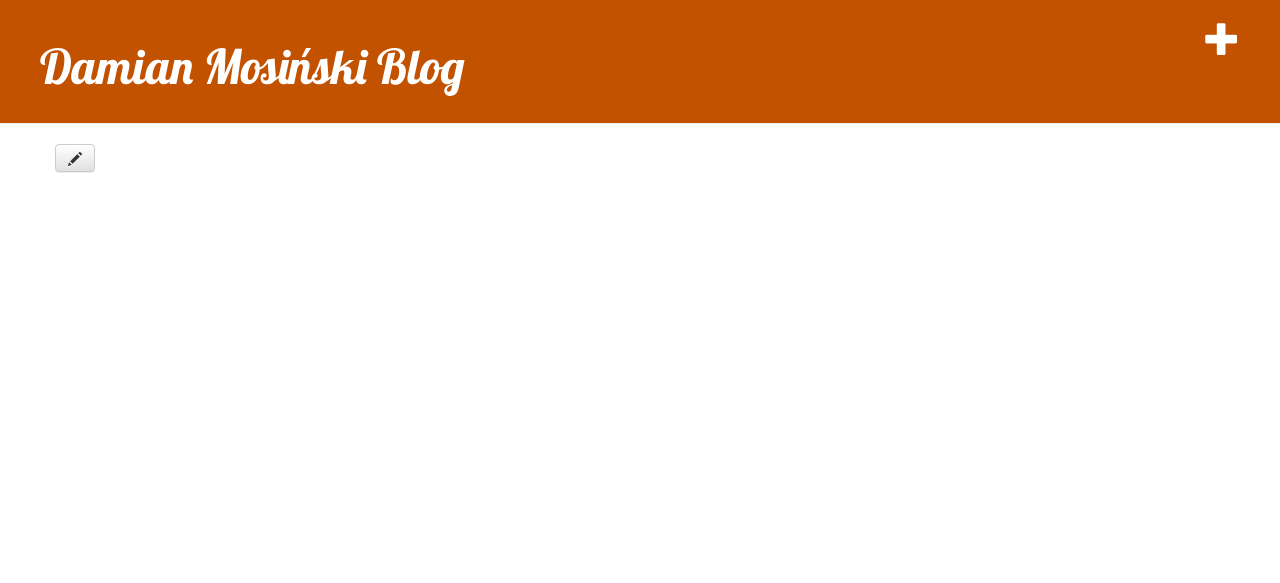
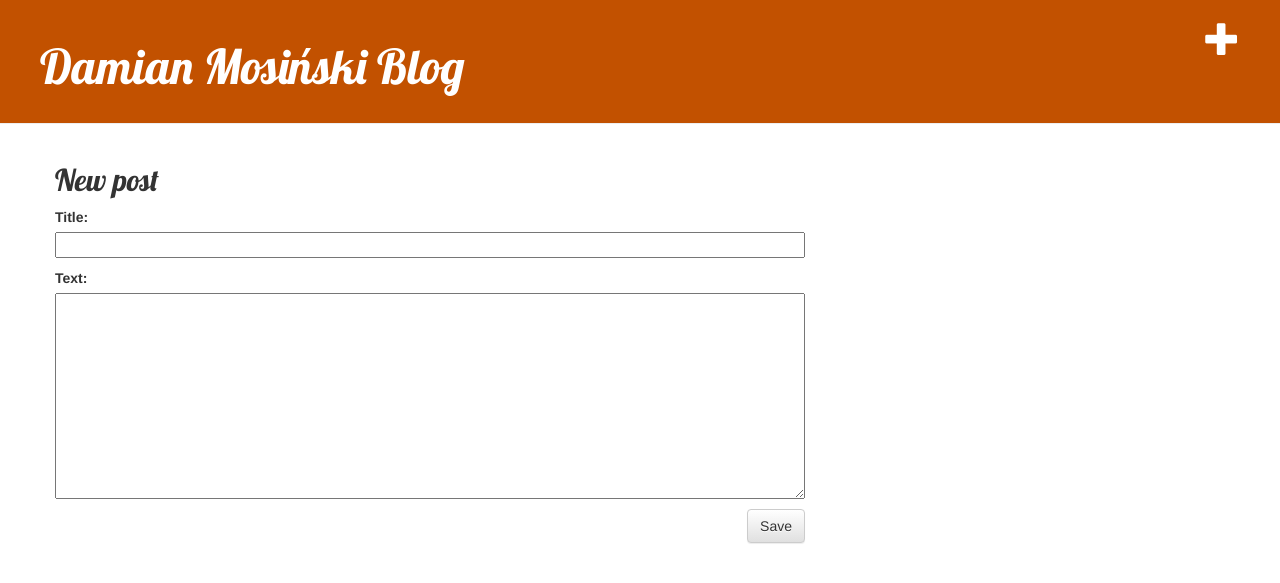
Before and after one commit to Straicur/Straicur-aplikacje-internetowe-Mosinski-185ic, a Django app: page /post/new/ in a window 1280 px wide. Shown: the top 583 px of the page. Run offline with Django 3.2, Linux system fonts and the light colour scheme; some libraries are stand-ins or nearby versions.

Commit message:
Zmiana 8

```diff
--- a/blog/templates/blog/post_detail.html
+++ b/blog/templates/blog/post_detail.html
@@ -7,7 +7,8 @@
                 {{ post.published_date }}
             </div>
         {% endif %}
-        <h2>{{ post.title }}</h2>
+        <a class="btn btn-default" href="{% url 'post_edit' pk=post.pk %}"><span class="glyphicon glyphicon-pencil"></span></a>
+        <h1>{{ post.title }}</h1>
         <p>{{ post.text|linebreaksbr }}</p>
     </div>
 {% endblock %}
--- a/blog/templates/blog/post_edit.html
+++ b/blog/templates/blog/post_edit.html
@@ -1,14 +1,9 @@
 {% extends 'blog/base.html' %}
 
 {% block content %}
-    <div class="post">
-        {% if post.published_date %}
-            <div class="date">
-                {{ post.published_date }}
-            </div>
-        {% endif %}
-        <a class="btn btn-default" href="{% url 'post_edit' pk=post.pk %}"><span class="glyphicon glyphicon-pencil"></span></a>
-        <h1>{{ post.title }}</h1>
-        <p>{{ post.text|linebreaksbr }}</p>
-    </div>
+    <h2>New post</h2>
+    <form method="POST" class="post-form">{% csrf_token %}
+        {{ form.as_p }}
+        <button type="submit" class="save btn btn-default">Save</button>
+    </form>
 {% endblock %}
```
